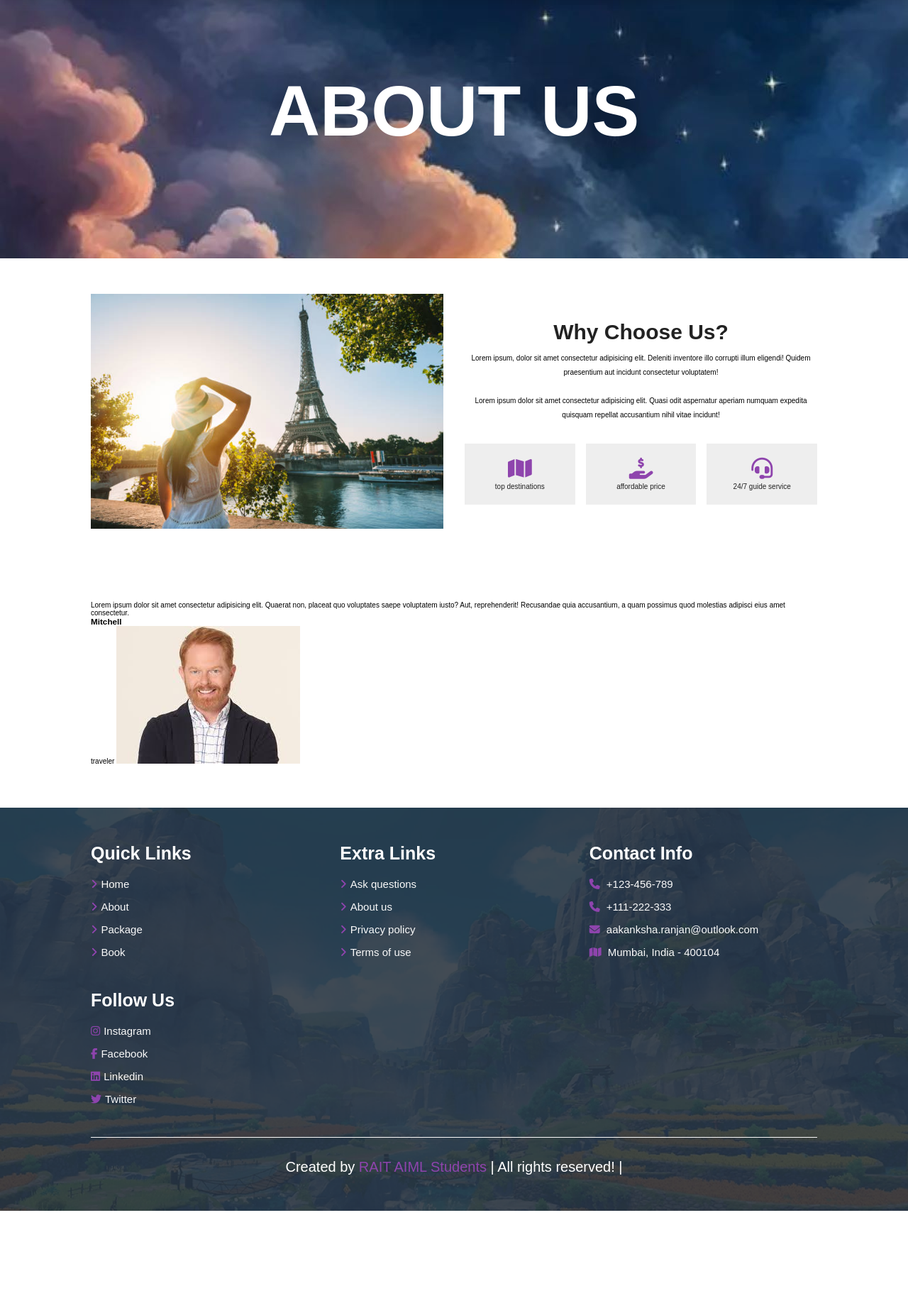
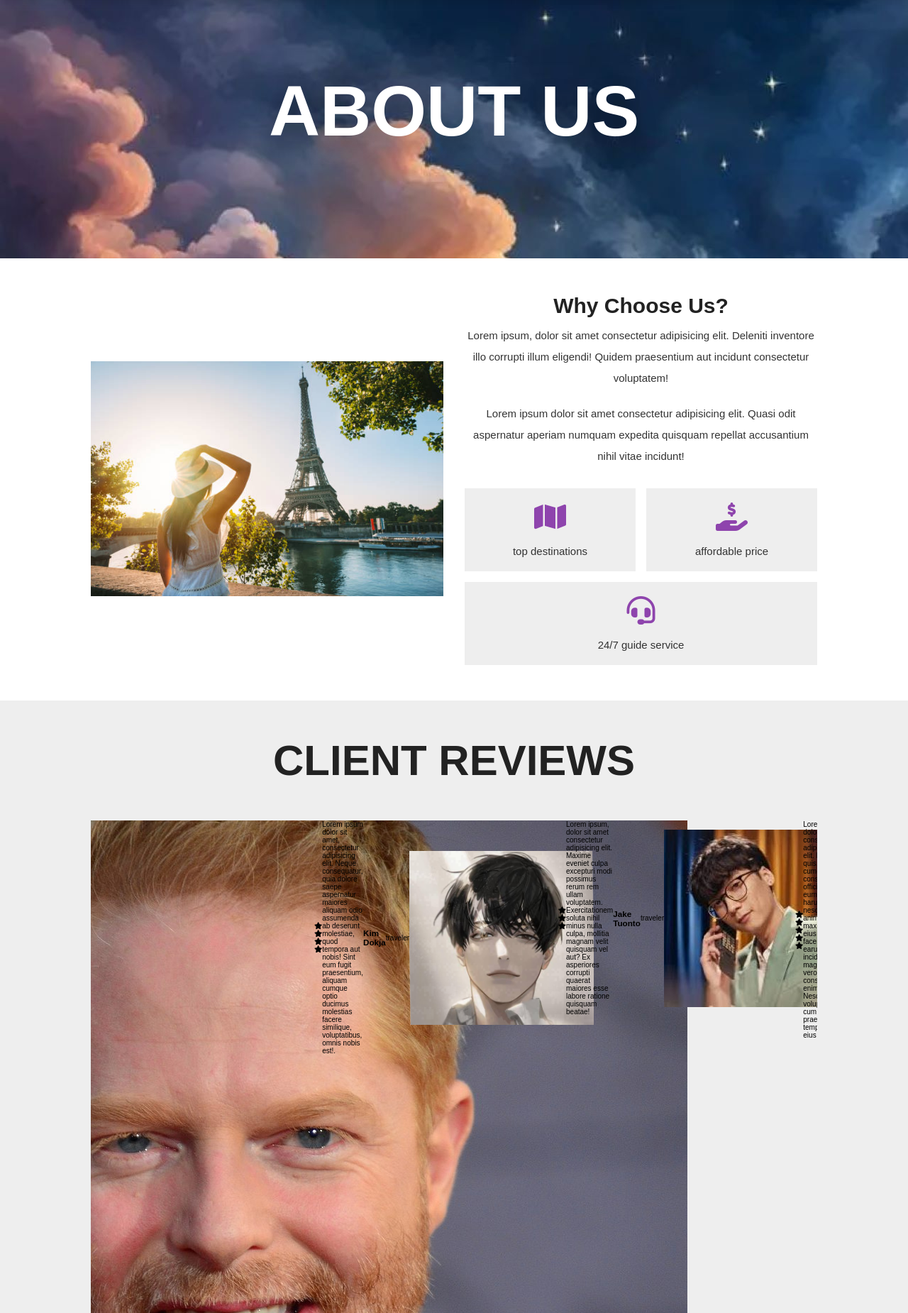
Before and after one commit to aakanksharanjan/Travel-TourWebsite, a PHP site: page /about.php in a window 1280 px wide. Shown: the part 70-1920 px from the top of the page at 71% size. Before the commit the page ends 1776 px from the top, so only its background shows below. Run offline with PHP 8.4, Linux system fonts and the light colour scheme; some libraries are stand-ins or nearby versions.

Commit message:
worked on about section

```diff
--- a/about.php
+++ b/about.php
@@ -64,25 +64,95 @@
 
 <!-- review section starts -->
 
+<!-- review section starts -->
+
 <section class="reviews">
-   <div class="reviews-slider">
-      <div class="w">
-         <div class="slide">
+   <h1 class="heading-title">Client Reviews</h1>
+   <div class="swiper reviews-slider">
+      <div class="swiper-wrapper">
+         <div class="swiper-slide">
             <div class="stars">
-               <i class="fas-fa-star"></i>
-               <i class="fas-fa-star"></i>
-               <i class="fas-fa-star"></i>
-               <i class="fas-fa-star"></i>
-               <i class="fas-fa-star"></i>
+               <i class="fas fa-star"></i>
+               <i class="fas fa-star"></i>
+               <i class="fas fa-star"></i>
+               <i class="fas fa-star"></i>
+               <i class="fas fa-star"></i>
             </div>
             <p>Lorem ipsum dolor sit amet consectetur adipisicing elit. Quaerat non, placeat quo voluptates saepe voluptatem iusto? Aut, reprehenderit! Recusandae quia accusantium, a quam possimus quod molestias adipisci eius amet consectetur.</p>
-            <h3>Mitchell</h3>
+            <h3>Mitchell Pritchett</h3>
             <span>traveler</span>
             <img src="images/mitchell.png" alt="">
+         </div>
+
+         <div class="swiper-slide">
+            <div class="stars">
+               <i class="fas fa-star"></i>
+               <i class="fas fa-star"></i>
+               <i class="fas fa-star"></i>
+               <i class="fas fa-star"></i>
+            </div>
+            <p>Lorem ipsum dolor sit amet, consectetur adipisicing elit. Neque consequatur, quia dolore saepe aspernatur maiores aliquam odio assumenda ab deserunt molestiae, quod tempora aut nobis! Sint eum fugit praesentium, aliquam cumque optio ducimus molestias facere similique, voluptatibus, omnis nobis est!.</p>
+            <h3>Kim Dokja</h3>
+            <span>traveler</span>
+            <img src="images/kimdokja.png" alt="">
+         </div>
+
+         <div class="swiper-slide">
+            <div class="stars">
+               <i class="fas fa-star"></i>
+               <i class="fas fa-star"></i>
+               <i class="fas fa-star"></i>
+            </div>
+            <p>Lorem ipsum, dolor sit amet consectetur adipisicing elit. Maxime eveniet culpa excepturi modi possimus rerum rem ullam voluptatem. Exercitationem soluta nihil minus nulla culpa, mollitia magnam velit quisquam vel aut? Ex asperiores corrupti quaerat maiores esse labore ratione quisquam beatae!</p>
+            <h3>Jake Tuonto</h3>
+            <span>traveler</span>
+            <img src="images/tuonto.png" alt="">
+         </div>
+
+         <div class="swiper-slide">
+            <div class="stars">
+               <i class="fas fa-star"></i>
+               <i class="fas fa-star"></i>
+               <i class="fas fa-star"></i>
+               <i class="fas fa-star"></i>
+               <i class="fas fa-star"></i>
+            </div>
+            <p>Lorem ipsum, dolor sit amet consectetur adipisicing elit. Minima quis, debitis cumque consectetur officia sunt eum iusto harum nesciunt, animi maxime in eius amet facere, eos earum minus incidunt magnam vero consequuntur enim? Nesciunt voluptates cum praesentium temporibus eius itaque?</p>
+            <h3>Wednesday Addams</h3>
+            <span>traveler</span>
+            <img src="images/wednesday.png" alt="">
+         </div>
+
+         <div class="swiper-slide">
+            <div class="stars">
+               <i class="fas fa-star"></i>
+               <i class="fas fa-star"></i>
+               <i class="fas fa-star"></i>
+               <i class="fas fa-star"></i>
+            </div>
+            <p>Lorem ipsum dolor sit amet consectetur adipisicing elit. Tempora sit possimus ut accusantium architecto debitis libero impedit consequuntur deserunt quam modi, ad ab consequatur in esse quis doloribus magnam placeat sunt qui rem, accusamus pariatur voluptas. Temporibus voluptatibus expedita reprehenderit repellendus porro voluptates maxime suscipit.</p>
+            <h3>Ed Boon</h3>
+            <span>traveler</span>
+            <img src="images/edboon.png" alt="">
+         </div>
+
+         <div class="swiper-slide">
+            <div class="stars">
+               <i class="fas fa-star"></i>
+               <i class="fas fa-star"></i>
+               <i class="fas fa-star"></i>
+               <i class="fas fa-star"></i>
+               <i class="fas fa-star"></i>
+            </div>
+            <p>Lorem ipsum dolor sit amet consectetur adipisicing elit. Porro iste error, natus repellendus reprehenderit perferendis consectetur necessitatibus molestias voluptates iure!</p>
+            <h3>Da Wei</h3>
+            <span>traveler</span>
+            <img src="images/dawei.png" alt="">
          </div>
       </div>
    </div>
 </section>
+
 
 
 
--- a/script.js
+++ b/script.js
@@ -18,3 +18,21 @@ var swiper = new Swiper(".home-slider", {
     prevEl: ".swiper-button-prev",
     },
 });
+
+var swiper = new Swiper(".reviews-slider", {
+    loop: true,
+    spaceBetween: 20,
+    autoHeight: true,
+    grabCursor: true,
+    breakpoints: {
+        0: {
+            slidesPerView: 1,
+        },
+        700: {
+            slidesPerView: 2,
+        },
+        1000: {
+            slidesPerView: 3,
+        },
+    },
+});
--- a/style.css
+++ b/style.css
@@ -310,11 +310,6 @@ section{
     margin-top: 2rem;
 }
 
-.home-packages .load-more{
-    text-align: center;
-    margin-top: 2rem;
-}
-
 .home-offer{
     text-align: center;
 }
@@ -363,8 +358,8 @@ section{
 }
 
 .about .content p{
-    font-size: 1rem;
-    color: var(--light-blackblack);
+    font-size: 1.5rem;
+    color: var(--light-black);
     line-height: 2;
     padding: 1rem 0;
 }
@@ -380,30 +375,113 @@ section{
 .about .content .icons-container .icons{
     background: var(--light-bg);
     padding: 2rem;
-    flex:1 1 10rem;
+    flex:1 1 16rem;
 }
 
 .about .content .icons-container .icons i{
-    font-size: 3rem;
-    margin-bottom: 0.5rem;
+    font-size: 4rem;
+    margin-bottom: 2rem;
     color: var(--main-color);
 }
 
 .about .content .icons-container .icons span{
-    font-size: 1rem;
-    color: var(--black);
+    font-size: 1.5rem;
+    color: var(--light-black);
     display:block;
 }
 
+.reviews{
+    background: var(--light-bg);
+}
 
+.reviews .slide{
+    padding: 2rem;
+    border: var(--border);
+    background: var(--white);
+    text-align: center;
+    box-shadow: var(--box-shadow);
+    user-select: none;
+}
 
+.reviews .slide .stars{
+    padding-bottom: .5rem;
+}
 
+.reviews .slide .stars i{
+    font-size: 1.7rem;
+    color: var(--main-color);
+}
 
+.reviews .slide p{
+    font-size: 1.5rem;
+    color: var(--light-black);
+    line-height: 2;
+    padding: 1rem 0;
+}
 
+.reviews .slide h3{
+    font-size: 2rem;
+    color: var(--black);
+}
 
+.reviews .slide span{
+    font-size: 1.5rem;
+    color: var(--main-color);
+    display: block;
+}
 
+.reviews .slide img{
+    height: 7rem;
+    width: 7rem;
+    border-radius: 50%;
+    margin-top: 1rem;
+}
 
+.packages .box-container{
+    display: grid;
+    grid-template-columns: repeat(auto-fit, minmax(30rem, 1fr));
+    gap: 2rem;
+}
 
+.packages .box-container .box{
+    border: var(--border);
+    box-shadow: var(--box-shadow);
+    background: var(--white);
+}
+
+.packages .box-container .box .image{
+    height: 25rem;
+    overflow:hidden
+}
+
+.packages .box-container .box .image img{
+    height: 100%;
+    width: 100%;
+    object-fit: cover;
+    transition: .2s linear;
+}
+
+.packages .box-container .box .content{
+    padding: 2rem;
+    text-align: center;
+}
+
+.packages .box-container .box .content h3{
+    font-size: 2.5rem;
+    color: var(--black);
+}
+
+.packages .box-container .box .content p{
+    font-size: 1.5rem;
+    color: var(--light-black);
+    line-height: 2;
+    padding: 1rem 0;
+}
+
+.packages .load-more{
+    text-align: center;
+    margin-top: 2rem;
+}
 
 
 
@@ -473,16 +551,14 @@ body.home .home-only {
     display: block; /* or flex, depending on your layout */
 }
 
-.swiper-slide{
-    position: relative;
-    width: 100vw;
-    height:90vh;
+.swiper-slide {
     background-size: cover;
-
     display: flex;
     justify-content: center;
     align-items: center;
+    padding: 2rem; /* Optional: Adds padding around each slide */
 }
+
 
 
 
```
Also changed, not shown: images/Mitchell.png, images/dawei.png (added), images/edboon.png (added), images/kimdokja.png (added), images/tuonto.png (added), images/wednesday.png (added).
